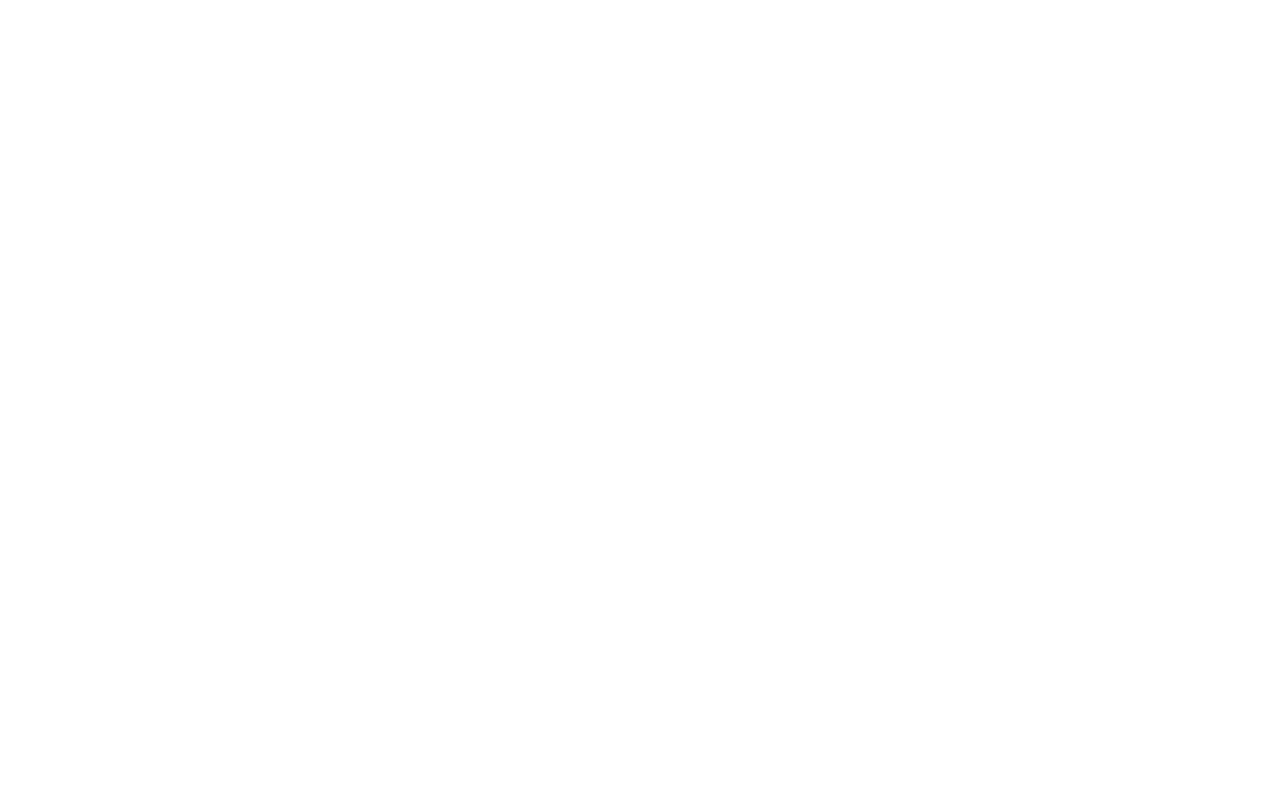
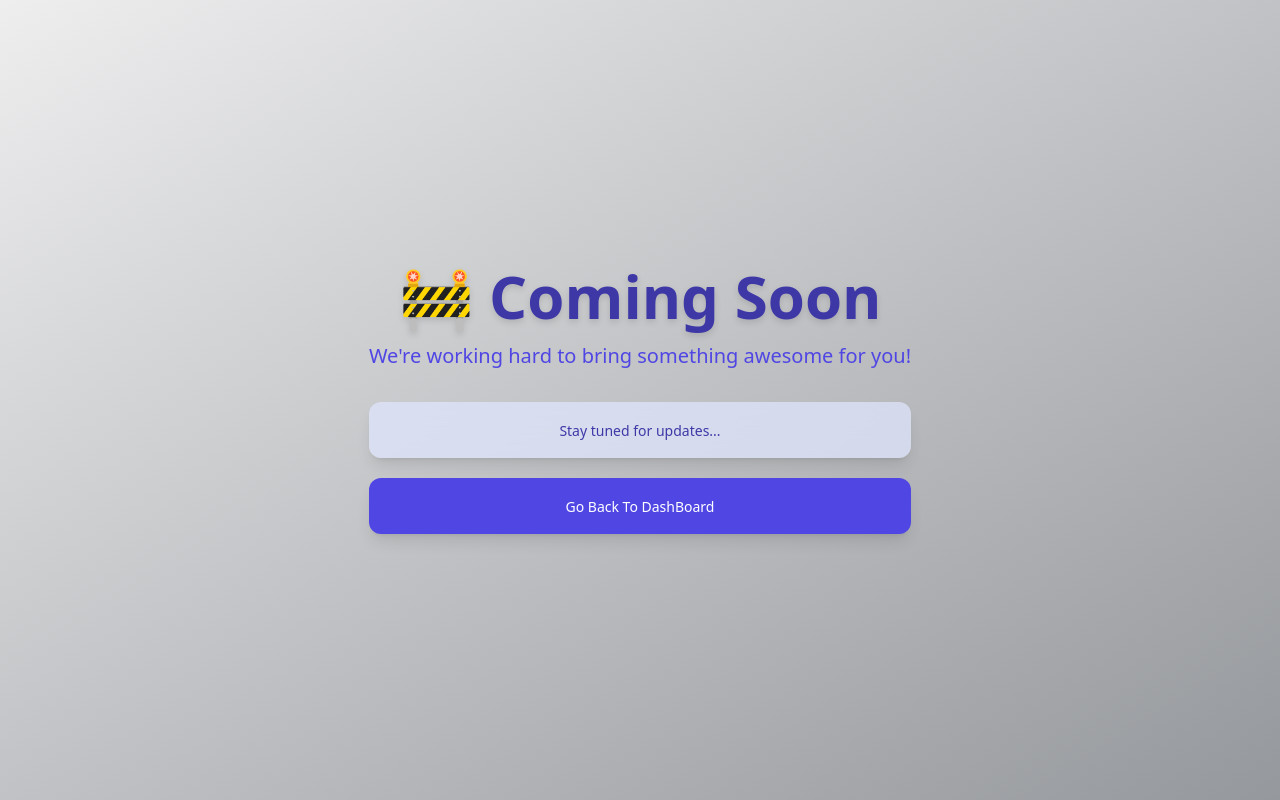
Before and after one commit to Bhumesh01/SecondBrain, a React (Vite) app in the folder client/: page /links in a window 1280 px wide. Before the commit this address had no page. Built offline with nearby package versions, Linux system fonts and the light colour scheme.

Commit message:
Added Coming Soon Page

```diff
--- a/client/package.json
+++ b/client/package.json
@@ -12,6 +12,7 @@
   "dependencies": {
     "@tailwindcss/vite": "^4.1.11",
     "axios": "^1.11.0",
+    "framer-motion": "^12.23.12",
     "react": "^19.1.0",
     "react-dom": "^19.1.0",
     "react-lite-youtube-embed": "^2.5.1",
--- a/client/src/App.tsx
+++ b/client/src/App.tsx
@@ -4,6 +4,7 @@
 import { SignUp } from './pages/SignUp'
 import { SignIn } from './pages/SignIn'
 import { AnotherDashboard } from './pages/anotherUserDashboard'
+import { ComingSoon } from './pages/comingSoon'
 function App() {
   return (
     <BrowserRouter>
@@ -12,6 +13,11 @@
         <Route path='/signin' element={<SignIn />}></Route>
         <Route path='/dashboard' element={<Dashboard />}></Route>
         <Route path='/brain/:shareId' element={<AnotherDashboard />}></Route>
+        <Route path='/tweets' element={<ComingSoon />}></Route>
+        <Route path='/youtube' element={<ComingSoon />}></Route>
+        <Route path='/articles' element={<ComingSoon />}></Route>
+        <Route path='/images' element={<ComingSoon />}></Route>
+        <Route path='/links' element={<ComingSoon />}></Route>
       </Routes>
     </BrowserRouter>
   )
--- a/client/src/components/ui/SideBar.tsx
+++ b/client/src/components/ui/SideBar.tsx
@@ -5,8 +5,10 @@
 import { ImageIcon } from "../../icons/imageIcon"
 import { DocumentIcon } from "../../icons/documentIcon"
 import { LinkIcon } from "../../icons/linkIcon"
+import { useNavigate } from "react-router-dom"
 
 export const SideBar = () => {
+  const navigate = useNavigate();
   return (
     <div className="bg-white shadow-2xl rounded-r-3xl p-3 h-full flex flex-col w-76 fixed inset-0 z-[9999] border-r border-bgGray-200">
       <div className="flex pb-10 gap-5 flex-wrap">
@@ -16,19 +18,29 @@
         <div className="flex justify-center items-center font-bold text-4xl ml-2">Brainly</div>
       </div>
       <div className="p-2 flex flex-col gap-5 justify-start flex-1 w-48">
-        <div className="transition ease-in-out active:scale-100 cursor:pointer active:bg-bgGray-200 hover:scale-75 rounded-3xl hover:bg-bgGray-100">
+        <div onClick={()=>{
+          navigate("/tweets")
+        }} className="transition ease-in-out active:scale-100 cursor:pointer active:bg-bgGray-200 hover:scale-75 rounded-3xl hover:bg-bgGray-100">
           <Item icon={<TwitterIcon />} type="Tweets" />
         </div>
-        <div className="transition ease-in-out active:scale-100 cursor:pointer active:bg-bgGray-200 hover:scale-75 rounded-3xl hover:bg-bgGray-100 duration-200">
+        <div onClick={()=>{
+          navigate("/youtube")
+        }} className="transition ease-in-out active:scale-100 cursor:pointer active:bg-bgGray-200 hover:scale-75 rounded-3xl hover:bg-bgGray-100 duration-200">
           <Item icon={<YoutubeIcon />} type="YouTube Links" />
         </div>
-        <div className="transition ease-in-out active:scale-100 cursor:pointer active:bg-bgGray-200 hover:scale-75 rounded-3xl hover:bg-bgGray-100 duration-200">
-          <Item icon={<DocumentIcon />} type="Documents" />
+        <div onClick={()=>{
+          navigate("/articles")
+        }} className="transition ease-in-out active:scale-100 cursor:pointer active:bg-bgGray-200 hover:scale-75 rounded-3xl hover:bg-bgGray-100 duration-200">
+          <Item icon={<DocumentIcon />} type="Articles" />
         </div>
-        <div className="transition ease-in-out active:scale-100 cursor:pointer active:bg-bgGray-200 hover:scale-75 rounded-3xl hover:bg-bgGray-100 duration-200">
+        <div onClick={()=>{
+          navigate("/images")
+        }} className="transition ease-in-out active:scale-100 cursor:pointer active:bg-bgGray-200 hover:scale-75 rounded-3xl hover:bg-bgGray-100 duration-200">
           <Item icon={<ImageIcon />} type="Images" />
         </div>
-        <div className="transition ease-in-out active:scale-100 cursor:pointer active:bg-bgGray-200 hover:scale-75 rounded-3xl hover:bg-bgGray-100 duration-200">
+        <div onClick={()=>{
+          navigate("/links")
+        }} className="transition ease-in-out active:scale-100 cursor:pointer active:bg-bgGray-200 hover:scale-75 rounded-3xl hover:bg-bgGray-100 duration-200">
           <Item icon={<LinkIcon />} type="Links" />
         </div>
       </div>
--- /dev/null
+++ b/client/src/pages/comingSoon.tsx
@@ -0,0 +1,32 @@
+import { motion } from "framer-motion";
+import { useNavigate } from "react-router-dom";
+export function ComingSoon() {
+    const navigate = useNavigate();
+  return (
+    <div className="min-h-screen flex flex-col items-center justify-center bg-gradient-to-br from-bgGray-100 to-bgGray-600 text-purpleBlue-600 px-6">
+      <motion.div
+        initial={{ opacity: 0, y: 40 }}
+        animate={{ opacity: 1, y: 0 }}
+        transition={{ duration: 0.6 }}
+        className="text-center"
+      >
+        <h1 className="text-4xl md:text-6xl font-bold mb-4 text-purpleBlue-600 drop-shadow-md">
+          🚧 Coming Soon
+        </h1>
+        <p className="text-purpleBlue-500 text-lg md:text-xl mb-8">
+          We're working hard to bring something awesome for you!
+        </p>
+        <div className="bg-purpleBlue-100 border-white backdrop-blur-lg px-6 py-4 rounded-xl shadow-lg">
+          <span className="text-sm text-purpleBlue-600">
+            Stay tuned for updates...
+          </span>
+        </div>
+        <div onClick={()=>{navigate('/dashboard')}} className="mt-5 bg-purpleBlue-500 border-white backdrop-blur-lg px-6 py-4 rounded-xl shadow-lg hover:bg-purpleBlue-500/70 active:bg-purpleBlue-500/70">
+          <span className="text-sm text-white">
+            Go Back To DashBoard
+          </span>
+        </div>
+      </motion.div>
+    </div>
+  );
+}
```
Also changed, not shown: 1 other file (tests, documents, lock files or other folders).
